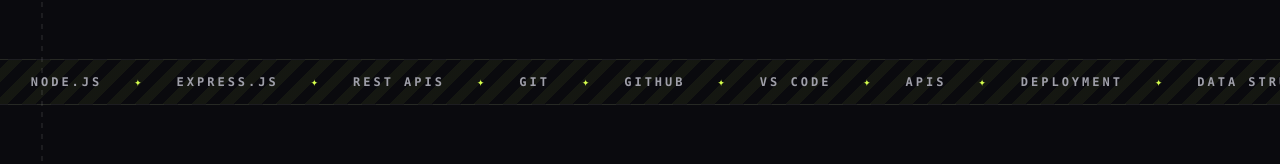
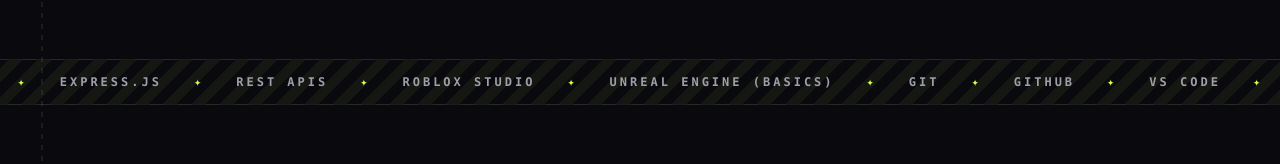
Before and after one commit to InterestingAary/portfolio, a React (Vite) app: page / in a window 1280 px wide. Shown: the part 2341-2505 px from the top of the page. Built offline with nearby package versions, Linux system fonts and the light colour scheme; no server answers.

Commit message:
Add Game Engines skill group (Roblox Studio, Unreal Engine basics) to skills section

```diff
--- a/src/data/skills.js
+++ b/src/data/skills.js
@@ -7,6 +7,10 @@
   {
     title: "Web",
     items: ["HTML", "CSS", "JavaScript", "Node.js", "Express.js", "REST APIs"],
+  },
+  {
+    title: "Game Engines",
+    items: ["Roblox Studio", "Unreal Engine (Basics)"],
   },
   { title: "Tools", items: ["Git", "GitHub", "VS Code", "APIs", "Deployment"] },
 ];
```
